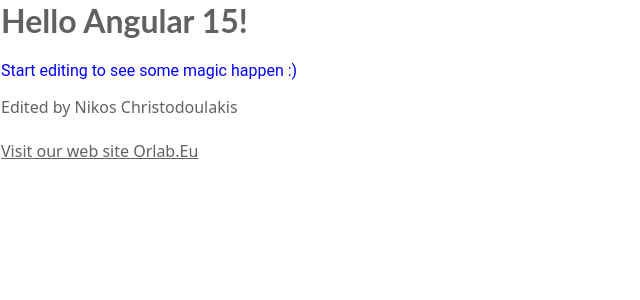
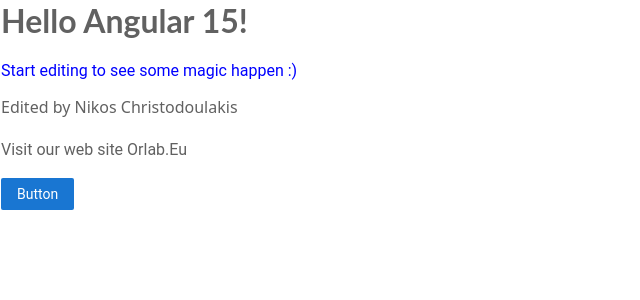
Before and after one commit to nchristodoulakis2/angular-ivy-p3qqwi, an Angular app: page / in a window 1280 px wide. Shown: the top 300 px of the page, without its empty margins (0-640 px from the left). Built offline with nearby package versions, Linux system fonts and the light colour scheme.

Commit message:
3 files modified

```diff
--- a/src/app/app.component.css
+++ b/src/app/app.component.css
@@ -2,7 +2,9 @@
   font-family: system-ui;
 }
 a {
-  font-family: system-ui;
+  cursor: pointer;
+  color: #616161;
+  text-decoration: none;
 }
 a:hover {
   color: green;
--- a/src/app/app.component.html
+++ b/src/app/app.component.html
@@ -5,3 +5,5 @@
 <p>Edited by Nikos Christodoulakis</p>
 <h1></h1>
 <a href="http://www.orlab.eu">Visit our web site Orlab.Eu</a>
+<br /><br />
+<button type="button">Button</button>
--- a/src/styles.css
+++ b/src/styles.css
@@ -9,3 +9,35 @@
 body {
   margin: 1;
 }
+label {
+  font-size: 12px;
+  font-weight: bold;
+  margin-bottom: 4px;
+  display: block;
+  text-transform: uppercase;
+}
+/* Button */
+.button,
+button {
+  display: inline-flex;
+  align-items: center;
+  padding: 8px 16px;
+  border-radius: 2px;
+  font-size: 14px;
+  cursor: pointer;
+  background-color: #1976d2;
+  color: white;
+  border: none;
+}
+
+.button:hover,
+button:hover {
+  opacity: 0.8;
+  font-weight: normal;
+}
+
+.button:disabled,
+button:disabled {
+  opacity: 0.5;
+  cursor: auto;
+}
```
